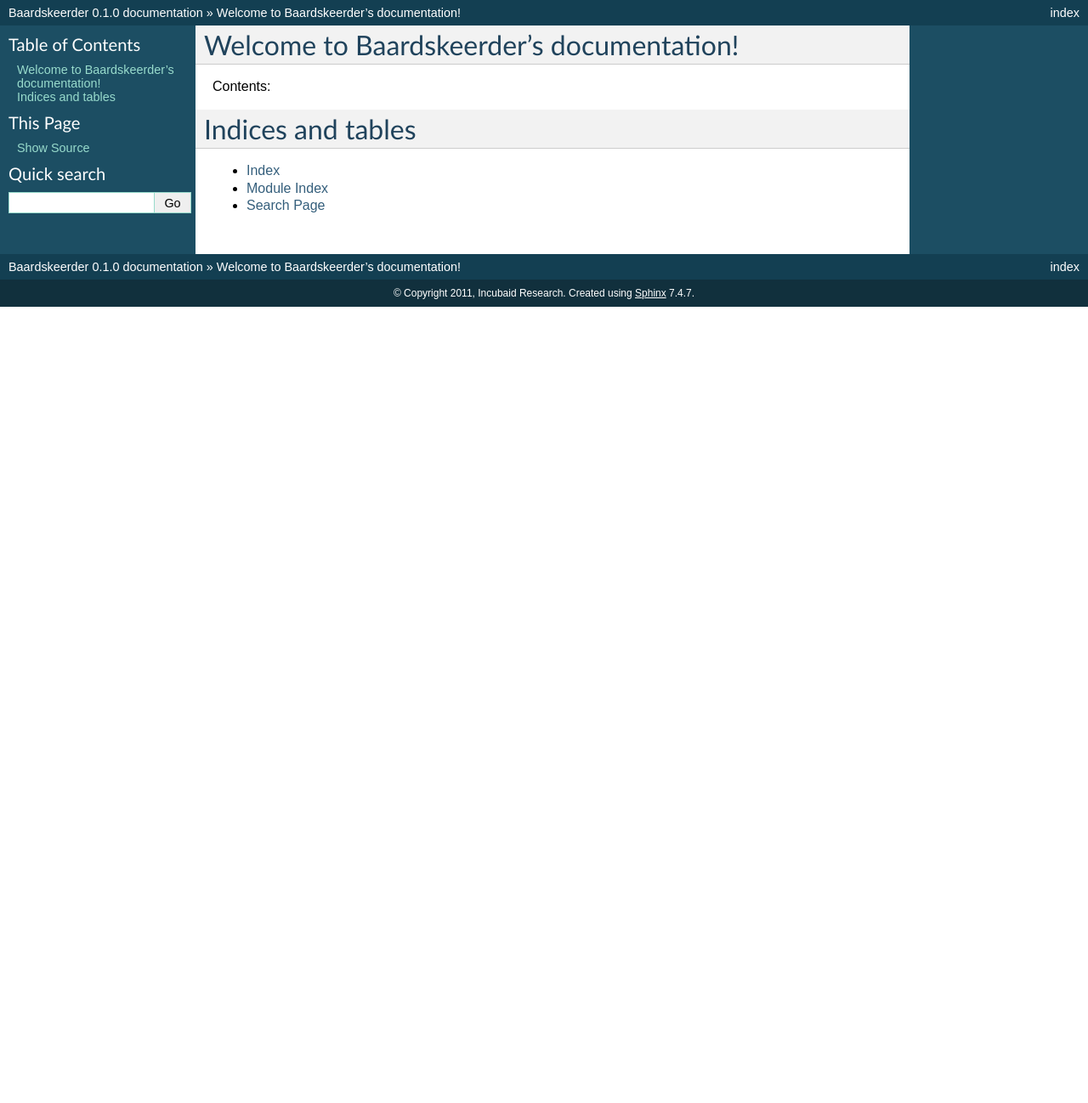
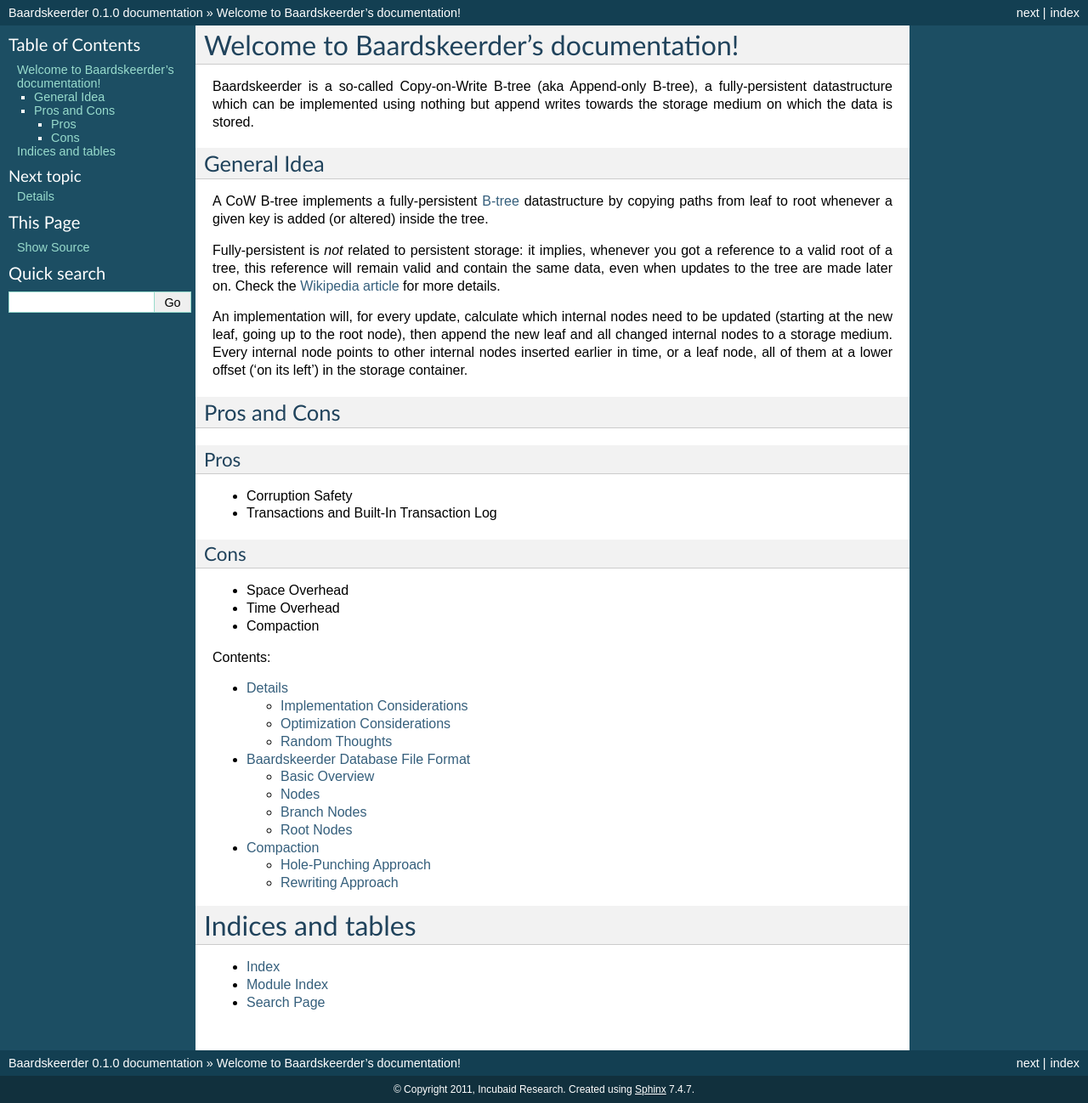
Before and after one commit to Incubaid/baardskeerder, a Sphinx documentation site: the page built from doc/index.rst, in a window 1280 px wide. Shown: the whole page at 85% size. Built offline with Sphinx 7.4.7, drawn with Linux system fonts in a browser that asks for light colours; before the commit the page ends 900 px from its top, so only the background shows below that; some of the changed lines change nothing that is shown.

Commit message:
Import documents from Incubaid Confluence

```diff
--- /dev/null
+++ b/doc/compaction.rst
@@ -0,0 +1,133 @@
+Compaction
+==========
+Hole-Punching Approach
+----------------------
+This approach uses the ability of (some) filesystems to punch holes in existing
+files (make them sparse), freeing up storage space. This is only available in
+new Linux kernels (for ext4, this requires at least a 3.0 kernel). For
+efficiency reasons, the filesystem should support the FIEMAP ioctl as well (or
+the SEEK_DATA and SEEK_HOLE lseek options as added in Linux 3.1, although
+almost no filesystems support these efficiently yet).
+
+Step 0
+~~~~~~
+Start by creating a handle R to the root of the oldest version of the tree you
+want to preserve. We can only  compact if no readers are using any older roots.
+Newer roots (added once compaction was initiated) are fine.
+
+Step 1
+~~~~~~
+We need to mark which nodes in the file need to be maintained. Create a bloom
+filter of appropriate size (TODO or a more suitable data structure. A skiplist
+could be used, since we can store the offsets (see later) in reverse sorted
+order easily, or an IntSet implemented efficiently by e.g. using patricia trees
+which can store the offsets of in-use nodes. False positives are OK.
+
+Walk over the tree starting at root R. For every node encountered during this
+promenade, add its offset to the filter.
+
+While adding these offsets, also keep track of the lowest/smallest offset
+(unless the set implementation allows to look up a minimal element
+efficiently).
+
+Next, create an empty list, the 'punch list' (PL).
+
+Step 2
+~~~~~~
+Since we know the lowest offset at which useful data is available from step 1,
+we can punch a hole from the  beginning of the file (after the metadata pages)
+until this offset. Prepend this range to PL.
+
+Optimization
+++++++++++++
+
+Punching a hole over this range could be expensive (to be investigated!) if
+the range is mostly sparse already. We could enhance this by only punching
+pages which are still allocated. Use the FIEMAP ioctl or lseek with
+SEEK_HOLE/SEEK_DATA calls to figure out which pages are still in use, then
+prepend these pages (in order) to PL as separate ranges.
+
+Step 3
+~~~~~~
+Start the algorithm (from step 4) using the page in which the leftmost node is
+located, with startOfPageEmpty being true and currentNode being the leftmost
+node.
+
+Step 4
+~~~~~~
+If currentNode is R (it shouldn't ever be higher), we're done.
+
+Retrieve the offsets of all nodes in the current page, starting at currentNode.
+Now check whether all these offsets are in the filter.
+
+If all offsets are not in the bloom filter, and the leftmost node on the page
+is at offset 0, retrieve the offset the rightmost node stored on the page (RO)
+and the length of the node data (RL), then prepend a range from the beginning
+of the page until (RO + RL) to PL. Recur into step 4 using (TODO)
+
+If all offsets are not in the bloom filter, and startOfPageEmpty equals true,
+retrieve the offset the rightmost node stored on the page (RO) and the length
+of the node data (RL), then prepend a range from the beginning of the page
+until (RO + RL) to PL.
+
+If at least one offset is in the bloom filter, find the offset of the rightmost
+node on the page (RO). If this is not in the bloom filter, find the length of
+the rightmost node (RL). If the rightmost node spans multiple page (i.e. (RO +
+RL) `div` pageSize > RO `div` pageSize), prepend a range starting at the
+beginning of the next node, of length (RL - (pageSize - (RO `mod` pageSize)))
+to PL, then seek to (RO + RL), and find the first non-zero byte in the file.
+This is the beginning of a node (an implementation should assert this).
+
+Unless this offset is larger than or equal to R (the position of the root at
+which we started), recur into step 4 using this next node as currentNode, and
+startOfPageEmpty being true. Otherwise, jump to step 5.
+
+If the rightmost node offset is in the bloom filter, calculate the offset of
+the next node. Use this next node as currentNode and set startOfPageEmpty to
+false, then recur into step 4.
+
+Optimization
+++++++++++++
+The FIEMAP mapping information or SEEK_DATA can be used to optimize the search
+for the first non-null byte.
+
+Step 5
+~~~~~~
+We reached a location >= the location of R, and are almost at the end of this
+algorithm. All that's left to do is punching some holes.
+
+Reverse PL, and rewrite it by merging adjecent ranges into larger ranges.
+Finally, map over the rewritten PL and punch a hole in the database file for
+every range encountered.
+
+::
+
+    collapse :: PunchList -> PunchList
+    collapse [] = []
+    collapse [a] = [a]
+    collapse ((ao, al) : b@(bo, bl) : rest)
+        | ao + al == bo = collapse ((ao, al + bl) : rest)
+        | otherwise = (ao, al) : collapse (b : rest)
+
+    test_collapse :: Bool
+    test_collapse =
+        collapse [(0, 10), (11, 5), (16, 4), (20, 4), (30, 5), (35, 5), (41, 2)]
+            == [(0, 10), (11, 13), (30, 10), (41, 2)]
+
+Notes
+~~~~~
+Compatibility
++++++++++++++
+This method depends on some rather bleeding-edge filesystem features.
+
+Execution
++++++++++
+This algorithm can be executed in parallel with other operations (even in
+different process spaces), as long as no references exist to any root older
+than R.
+
+Multiple compactions can not run simultaneously.
+
+Rewriting Approach
+------------------
+TODO
--- /dev/null
+++ b/doc/details.rst
@@ -0,0 +1,55 @@
+Details
+=======
+
+Implementation Considerations
+-----------------------------
+Statistics
+~~~~~~~~~~
+Implement statistics collection and reporting from day 1 in the implementation.
+
+Consistency / Safety Guarantees
+~~~~~~~~~~~~~~~~~~~~~~~~~~~~~~~
+Decide on when/where to add f(data)sync(2) calls etc. Make this configurable?
+
+Optimization Considerations
+---------------------------
+Common Prefix Elimination in Branches
+~~~~~~~~~~~~~~~~~~~~~~~~~~~~~~~~~~~~~
+
+Value Compression
+~~~~~~~~~~~~~~~~~
+Pro: Storage decrease
+Pro: Reduce IO blocks read
+Con: Can't use splice(2)
+
+Use fallocate(2)
+~~~~~~~~~~~~~~~~
+Pre-allocate extents before writing into them. Might have some performance
+benefit and reduce fragmentation. Transaction abort using ftruncate(2) would
+still work.
+
+Random Thoughts
+---------------
+Metadata Pages
+~~~~~~~~~~~~~~
+Keep metadata (incl. pointer to some recent valid root) in 2 pages at
+beginning of file (cfr. CouchDB), which are synced (e.g. using
+sync_file_range(2)) safely.
+
+Include Checksums
+~~~~~~~~~~~~~~~~~
+Enable consistency checks.
+
+Store Value Length Inside Branches
+~~~~~~~~~~~~~~~~~~~~~~~~~~~~~~~~~~
+Storing pointers to leaf nodes as (offset, length) tuples removes a read operation (used to retrieve value length otherwise), and allows for splice(2)'d operations without any read(2) inside the leaf node.
+
+Pro: Reduce # IO calls
+Con: Some space increase. Using 24-bit lengths allows for 16MB values, is this sufficient? Consider Rice/Golomb coding?
+
+Multi-Device Storage
+~~~~~~~~~~~~~~~~~~~~
+When using multiple storage devices, interleave leaf/branch writes across several devices (heads), making sure the amount of data written to each device is spread equally.
+
+Pro: Performance
+Con: Single disk failure results in complete database loss (not sure this is a real 'con', though -> same goes for single-disk databases)
--- /dev/null
+++ b/doc/disk_format.rst
@@ -0,0 +1,159 @@
+Baardskeerder Database File Format
+==================================
+This is a preliminary proposal on the Baardskeerder on-disk database format.
+The format attempts to find a balance between performance, robustness,
+reliability and future-proofness.
+
+Whenever an implementation can't be backwards-compatible, the version
+identifier stored in metadatablocks (see below) should be bumped. Within a
+database version, any implementation should be backwards-compatible.
+
+Whenever an implementation comes by a node type identifier or option flag it
+doesn't know about, an error should be reported, and operations can't be
+continued. As such, forward-compatibility is possible though not guaranteed.
+
+Basic Overview
+--------------
+The database format contains 4 types of fields: a metadata page, a leaf node,
+a branch node, or a root pointer node.
+
+In the first 2 blocks of the file (where we consider a block to be
+filesystem-dependent and fixed-size, e.g. 4096 bytes), 2 versions of metadata
+are written. After the metadata blocks, serialized leaf, branch or root nodes
+are appended.
+
+Nodes
+-----
+Metadata
+~~~~~~~~
+A metadata block contains some database metadata, and is extended to fill
+exactly one filesystem block of size B.
+
+The metadata block starts with a fixed magic denoting a Baardskeerder database.
+After this magic, a 1-byte version number is added. This should be 0x01 in the
+initial version(s). This version number should only be changed if invasive
+layout changes are made, since nodes themselves contain encoding versioning
+information as well.
+
+Next follows a 64bit LSB unsigned integer, which contains the offset of the
+last valid root node at the time the block was written. If no root node was
+available (i.e. the database was empty), this should be 0.
+
+Then follows a 32bit LSB unsigned int and 16bit LSB unsigned short, containing
+the seconds and microseconds of the UNIX timestamp at which the metadata block
+was generated.
+
+Now follows another (though different) fixed magic.
+
+Finally, a CRC32 checksum of all above data is appended using 4-byte LSB
+encoding.
+
+Metadata Role
++++++++++++++
+The metadata is used to speed up startup time. At regular intervals, a new
+metadata struct is written to the first 2 blocks in the file. Note the
+metadata should be calculated twice, since we want the timestamps to differ.
+
+Whenever a database is loaded, the metadata blocks are read, and their checksum
+is validated. If both checksums are invalid, a heavyweight full recovery,
+scanning the complete database file, is required, and the operation shouldn't
+continue. If a single metadata block is valid, this one is used to retrieve the
+offset of the last valid root node. If both metadata blocks are valid, the one
+with the highest timestamp (i.e. the last one written) is used.
+
+Writing metadata consists of:
+
+* Syncing the database file to disk
+* Write metadata block 1
+* Sync metadata block 1 to disk
+* Write metadata block 2
+* Sync metadata block 2 to disk
+
+The database needs to be synced before writing metadata block 1 (and 2)! We
+can't piggyback a metadata sync on a data sync (write MD1; sync; write MD2;
+sync), since write order isn't fixed on sync (as such a valid MD1 block could
+be persisted to disk, pointing to an invalid data offset).
+
+Diagram
++++++++
+
+::
+
+    +----------------------------------------------------------------------------------------------+
+    | BaArDsKeErDeR | 0x01 | 0xabcdef0123456789 | 0x4e834081 | 0xb64d | bAaRdSkEeRdEr | 0xcc3232cc |
+    |----------------------------------------------------------------------------------------------|
+    | magic length  | 1    | 8                  | 4          | 2      | magic length  | 4          |
+    +----------------------------------------------------------------------------------------------+
+
+Leaf Nodes
+~~~~~~~~~~
+Leaf nodes contain values stored in the tree. Similar to branch and root nodes,
+they start with a 32 (or 24?) bit LSB unsigned integer denoting the length of
+the node, not including its own size, but including the checksum size.
+
+Then follows the identifier of leaf nodes version 1 (0x01) in a single byte.
+After this first byte, another byte acts as a bitmap for settings (when using
+compression, this could e.g. act to flag whether a value is compressed). In the
+first version, this will always be 0.
+
+Then follows the actual value bytes. Finally, a 32 bit LSB integer is appended
+containing the CRC32 checksum of all the previous bytes (including the size
+field!).
+
+Diagram
+~~~~~~~
+::
+
+    +----------------------------------------------------+
+    | 0x00000016 | 0x01 | 0x00 | value_data | 0xCC3232CC |
+    |----------------------------------------------------|
+    | 4          | 1    | 1    | length     | 4          |
+    +----------------------------------------------------+
+
+Branch Nodes
+------------
+Branch nodes contain internal branches of the tree. Similar to leaf nodes and
+root nodes, they start with a 32 (or 24?) bit LSB unsigned integer denoting the
+length of the node, not including its own size, but including the checksum
+size.
+
+Then follows the identifier of branch nodes version 1 (0x02) in a single byte.
+After this first byte, another byte acts as a bitmap for settings. In the first
+version, this will always be 0.
+
+Then follows the number of (key, pointer) pairs stored inside the branch node,
+encoded as an 8-bit LSB unsigned integer.
+
+Next come all (key, pointer) pairs. These are encoded as follows: first, a
+32-bit LSB unsigned integer denotes the length of a key, followed by the key
+bytes themselves. After these, the offset pointer is encoded as a 64-bit LSB
+unsigned integer.
+
+Finally, a 4-byte CRC32 checksum of all this data (including the length
+specifier) is appended.
+
+TODO Specify version 2 of this encoding, which allows for common prefix
+elimination.
+TODO Encode value length in (key, offset, length) tuples, so splice(2) can be
+used efficiently?
+
+Diagram
+~~~~~~~
+::
+
+    +------------------------------------------------------------------------------------------------------------------------------------+
+    | 0x00000032 | 0x02 | 0x00 | 0x02 | 0x00000003 | abc    | 0xabcdef0123456789 | 0x00000002 | de     | 0x9876543210fedcba | 0xCC3232CC |
+    |------------------------------------------------------------------------------------------------------------------------------------|
+    | 4          | 1    | 1    | 1    | 4          | length | 8                  | 4          | length | 8                  | 4          |
+    +------------------------------------------------------------------------------------------------------------------------------------+
+
+Root Nodes
+----------
+There are 2 ways to encode root nodes:
+
+* Introduce a specific node type, containing nothing but a pointer to a root
+  branch node
+* Use one of the bitmap flags in a normal branch node to denote it can be used
+  as a root node.
+
+If the latter is a suitable solution, we don't need a specific encoding.
--- a/doc/index.rst
+++ b/doc/index.rst
@@ -6,10 +6,52 @@
 Welcome to Baardskeerder's documentation!
 =========================================
 
+Baardskeerder is a so-called Copy-on-Write B-tree (aka Append-only B-tree), a
+fully-persistent datastructure which can be implemented using nothing but
+append writes towards the storage medium on which the data is stored.
+
+General Idea
+------------
+A CoW B-tree implements a fully-persistent B-tree_ datastructure by copying
+paths from leaf to root whenever a given key is added (or altered) inside the
+tree.
+
+Fully-persistent is *not* related to persistent storage: it implies, whenever
+you got a reference to a valid root of a tree, this reference will remain valid
+and contain the same data, even when updates to the tree are made later on.
+Check the `Wikipedia article`_ for more details.
+
+An implementation will, for every update, calculate which internal nodes need
+to be updated (starting at the new leaf, going up to the root node), then
+append the new leaf and all changed internal nodes to a storage medium. Every
+internal node points to other internal nodes inserted earlier in time, or a
+leaf node, all of them at a lower offset ('on its left') in the storage
+container.
+
+.. _B-tree: http://en.wikipedia.org/wiki/B-tree
+.. _Wikipedia article: http://en.wikipedia.org/wiki/Persistent_data_structure
+
+Pros and Cons
+-------------
+Pros
+~~~~
+- Corruption Safety
+- Transactions and Built-In Transaction Log
+
+Cons
+~~~~
+- Space Overhead
+- Time Overhead
+- Compaction
+
 Contents:
 
 .. toctree::
    :maxdepth: 2
+
+   details
+   disk_format
+   compaction
 
 Indices and tables
 ==================
```
Also changed, not shown: 1 other file.
